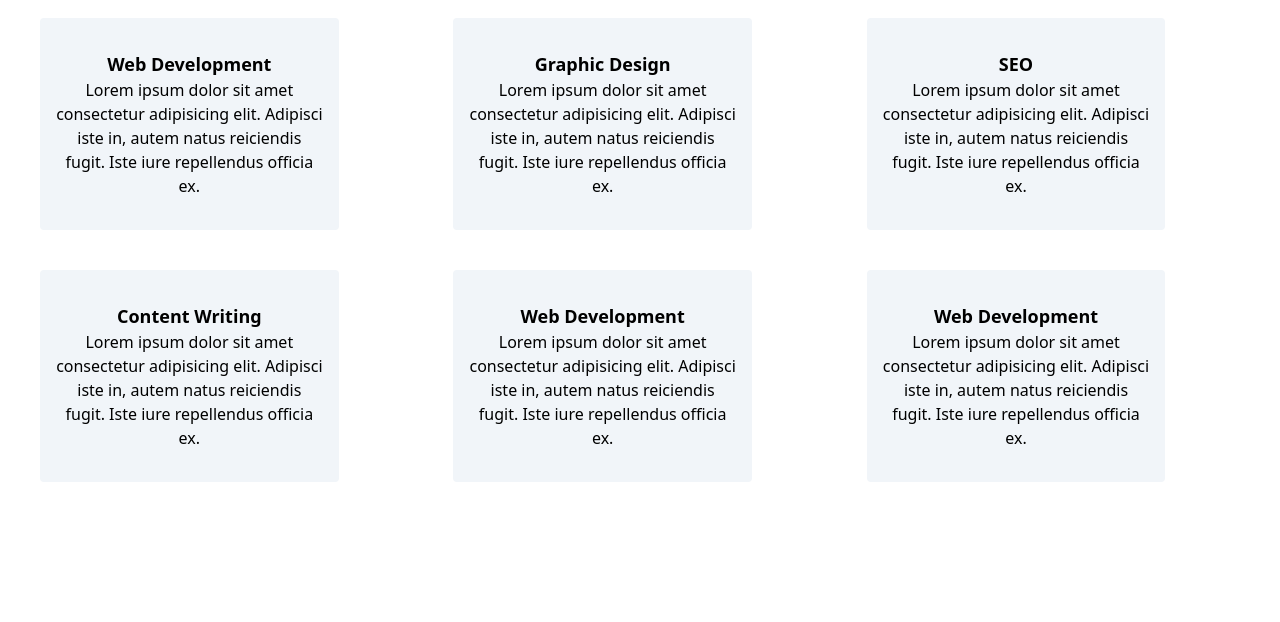
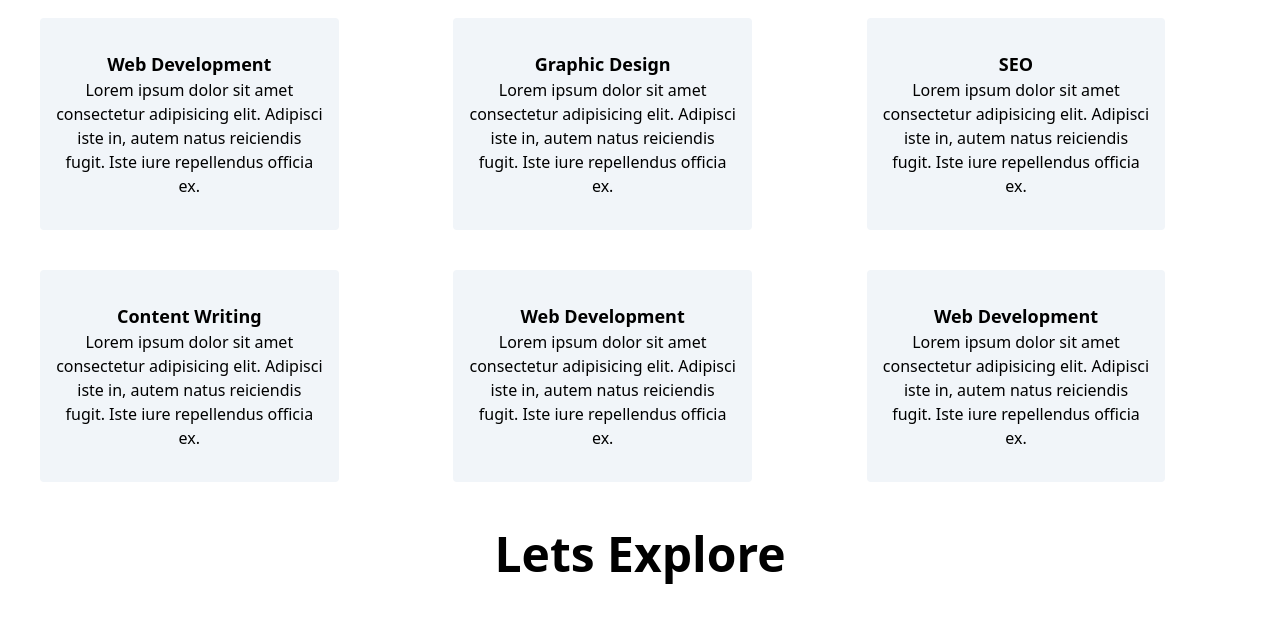
Before and after one commit to Satabdi-Rani/anim, a plain HTML site: page index.html in a window 1280 px wide. Shown: the part 674-1296 px from the top of the page. Before the commit the page ends 1156 px from the top, so only its background shows below. Drawn offline with nearby package versions, Linux system fonts and the light colour scheme.

Commit message:
Section added

```diff
--- a/index.html
+++ b/index.html
@@ -85,5 +85,9 @@
 
         </div>
     </section>
+
+    <section>
+        <h1 class="text-center text-5xl font-bold py-12">Lets Explore</h1>
+    </section>
 </body>
 </html>
```
